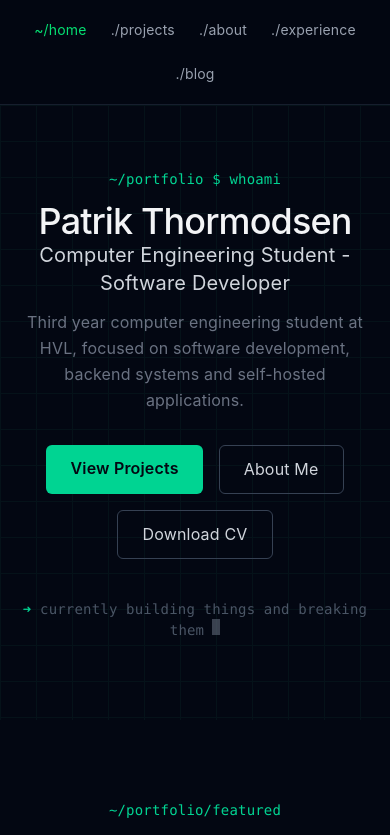
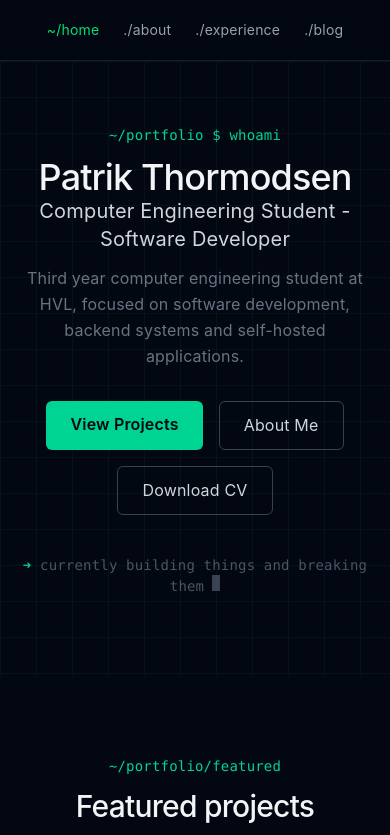
Before and after one commit to pthormodsen/portfolio, a React (Vite) app: page / in a window 390 px wide. Shown: the top 835 px of the page. Built offline with nearby package versions, Linux system fonts and the light colour scheme; no server answers.

Commit message:
Removed project navbar from phone screens

```diff
--- a/src/components/Navbar.jsx
+++ b/src/components/Navbar.jsx
@@ -38,7 +38,8 @@ export default function Navbar() {
 
           <Link to="/#projects"
           onClick={scrollToSection("projects")}
-          className={`${linkBase} text-gray-400 hover:text-white`}>
+          // Hidden on phones so the links fit on one row; projects are reachable from the home page.
+          className={`${linkBase.replace("inline-flex", "hidden sm:inline-flex")} text-gray-400 hover:text-white`}>
             ./projects
           </Link>
 
```
